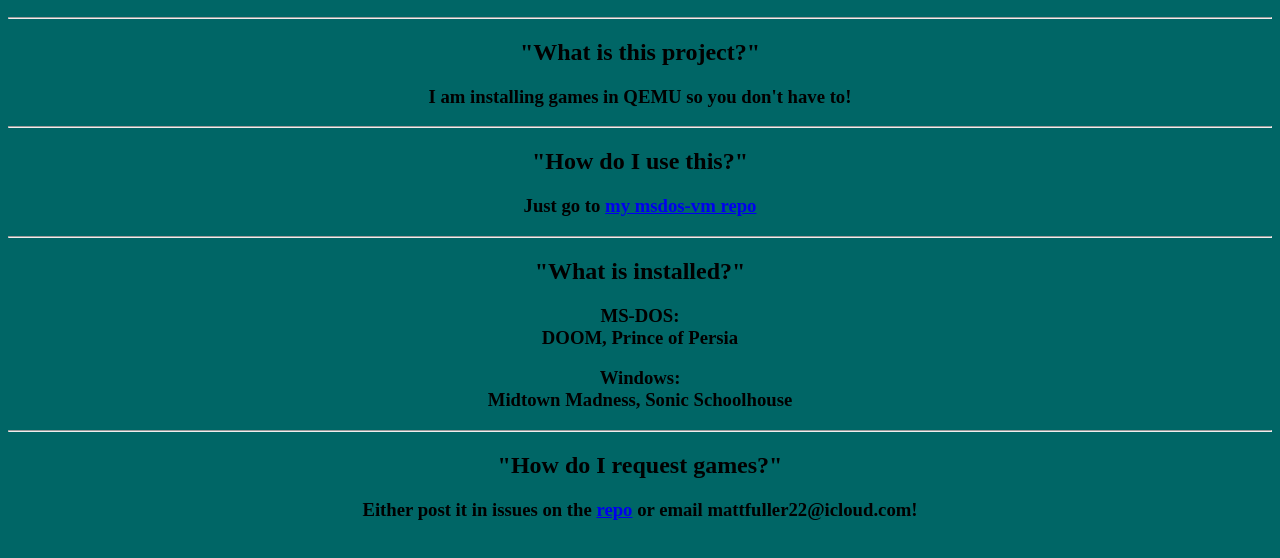
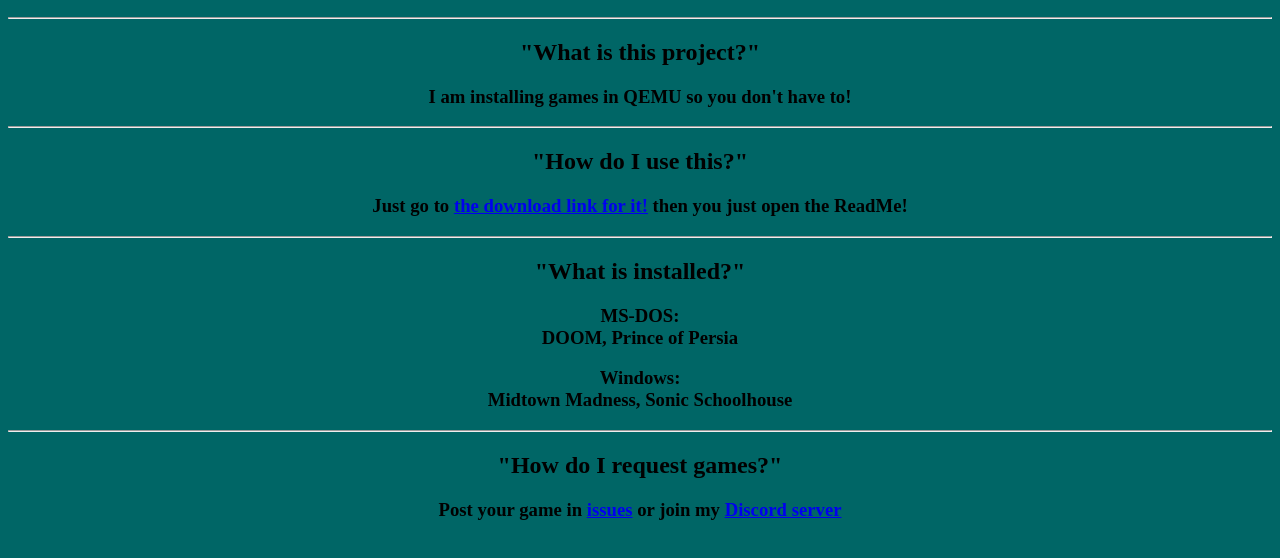
Before and after one commit to mattqze/msdos-vm, a plain HTML site: page index.html in a window 1280 px wide. Shown: the part 110-668 px from the top of the page. Drawn offline with Linux system fonts and the light colour scheme.

Commit message:
Update index.html

```diff
--- a/index.html
+++ b/index.html
@@ -20,7 +20,7 @@
     "How do I use this?"
   </h2>
   <h3>
-    Just go to <a href="https://github.com/mattqze/msdos-vm">my msdos-vm repo</a>
+    Just go to <a href="https://drive.google.com/file/d/15nZxsaKAcQsgcg7ag2DX7QMuD56Sq1Ev/view?usp=sharing">the download link for it!</a> then you just open the ReadMe!
   </h3>
   <hr>
   <h2>
@@ -39,7 +39,7 @@
     "How do I request games?"
   </h2>
   <h3>
-    Either post it in issues on the <a href="https://github.com/mattqze/msdos-vm">repo</a> or email mattfuller22@icloud.com!
+Post  your game in <a href="https://github.com/mattqze/msdos-vm/issues">issues</a> or join my <a href="https://discord.gg/rEEnr6wcwS">Discord server</a>
   </h3>
   </div>
   </html
```
